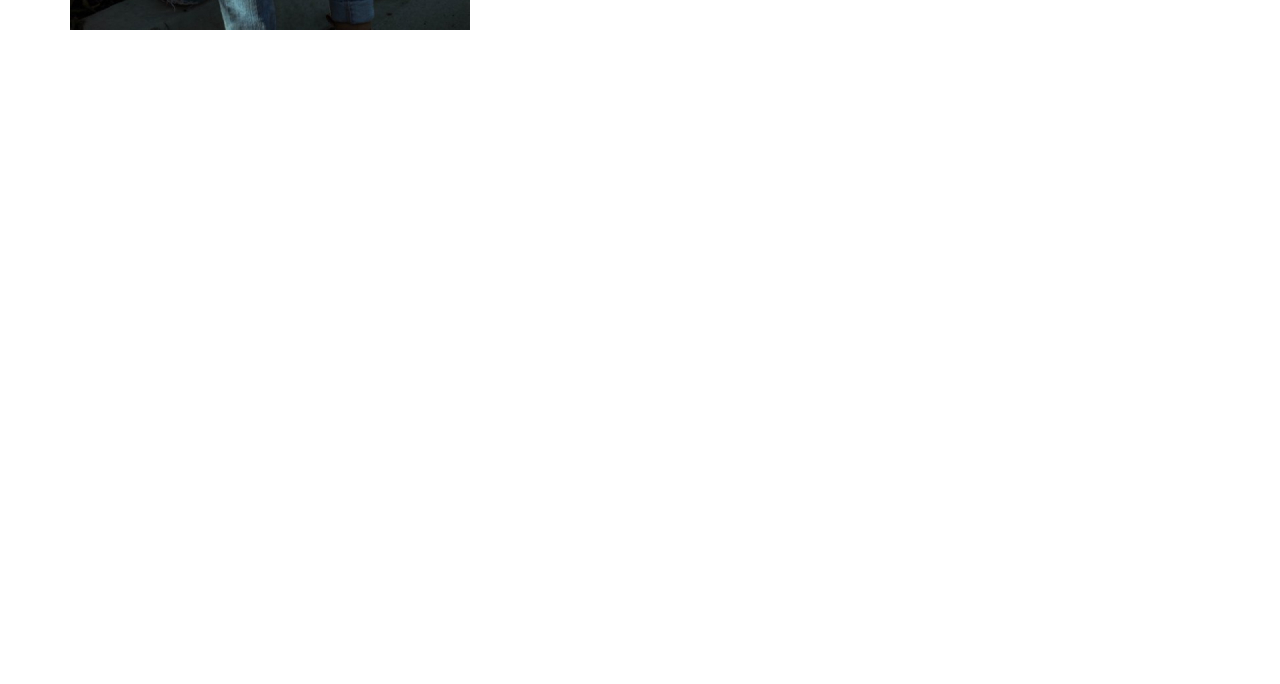
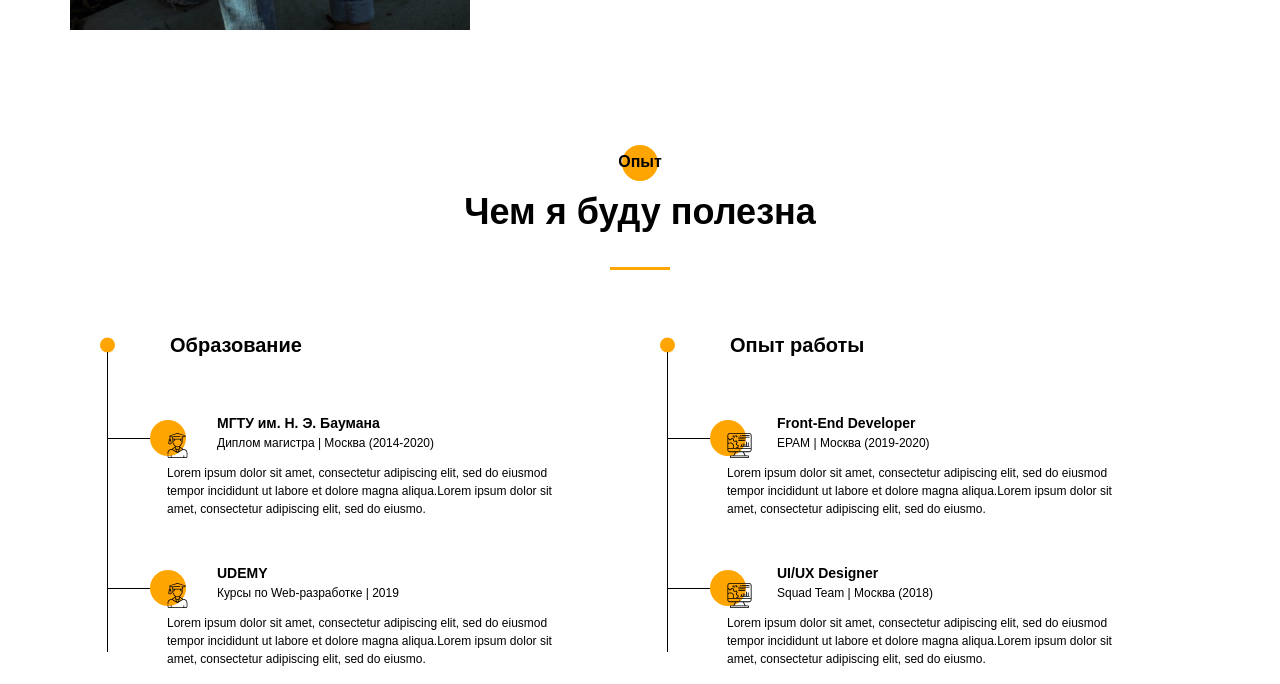
Before and after one commit to Abubjazov/PORTFOLIO, a website: page src/index.html in a window 1280 px wide. Shown: the part 1490-2174 px from the top of the page. Before the commit the page ends 1520 px from the top, so only its background shows below. Drawn offline with nearby package versions, Linux system fonts and the light colour scheme; files that its build step writes are made by us from their sources.

Commit message:
свёрстана секция resume

```diff
--- a/src/index.html
+++ b/src/index.html
@@ -186,6 +186,118 @@
         </div>
     </section>
 
+    <section class="resume">
+        <div class="container">
+
+            <h2 class="title title_fz16 resume__title">Опыт</h2>
+            <div class="title resume__subtitle">Чем я буду полезна</div>
+            <div class="divider"></div>
+
+            <div class="resume__wrapper">
+
+                <div class="resume__column">
+                    <h3 class="title title_fz20 resume__column-title">Образование</h3>
+                    <ul>
+
+                        <li>
+                            <div class="resume__item">
+
+                                <div class="resume__item-head">
+
+                                    <div class="resume__item-icon">
+                                        <img src="icons/experience/university.svg" alt="education">
+                                    </div>
+
+                                    <h4 class="title title_fz14">МГТУ им. Н. Э. Баумана</h4>
+
+                                    <div class="resume__item-location">Диплом магистра | Москва (2014-2020)</div>
+
+                                </div>
+
+                                <div class="resume__item-desc">
+                                    Lorem ipsum dolor sit amet, consectetur adipiscing elit, sed do eiusmod tempor incididunt ut labore et dolore magna aliqua.Lorem ipsum dolor sit amet, consectetur adipiscing elit, sed do eiusmo.
+                                </div>
+                            </div>
+                        </li>
+
+                        <li>
+                            <div class="resume__item">
+
+                                <div class="resume__item-head">
+
+                                    <div class="resume__item-icon">
+                                        <img src="icons/experience/university.svg" alt="education">
+                                    </div>
+
+                                    <h4 class="title title_fz14">UDEMY</h4>
+
+                                    <div class="resume__item-location">Курсы по Web-разработке  | 2019</div>
+
+                                </div>
+
+                                <div class="resume__item-desc">
+                                    Lorem ipsum dolor sit amet, consectetur adipiscing elit, sed do eiusmod tempor incididunt ut labore et dolore magna aliqua.Lorem ipsum dolor sit amet, consectetur adipiscing elit, sed do eiusmo.
+                                </div>
+                            </div>
+                        </li>
+
+                    </ul>
+                </div>
+
+                <div class="resume__column">
+                    <h3 class="title title_fz20 resume__column-title">Опыт работы</h3>
+                    <ul>
+
+                        <li>
+                            <div class="resume__item">
+
+                                <div class="resume__item-head">
+
+                                    <div class="resume__item-icon">
+                                        <img src="icons/experience/developer.svg" alt="developer">
+                                    </div>
+
+                                    <h4 class="title title_fz14">Front-End Developer</h4>
+
+                                    <div class="resume__item-location">EPAM | Москва (2019-2020)</div>
+
+                                </div>
+
+                                <div class="resume__item-desc">
+                                    Lorem ipsum dolor sit amet, consectetur adipiscing elit, sed do eiusmod tempor incididunt ut labore et dolore magna aliqua.Lorem ipsum dolor sit amet, consectetur adipiscing elit, sed do eiusmo.
+                                </div>
+                            </div>
+                        </li>
+
+                        <li>
+                            <div class="resume__item">
+
+                                <div class="resume__item-head">
+
+                                    <div class="resume__item-icon">
+                                        <img src="icons/experience/developer.svg" alt="developer">
+                                    </div>
+
+                                    <h4 class="title title_fz14">UI/UX Designer</h4>
+
+                                    <div class="resume__item-location">Squad Team | Москва (2018)</div>
+
+                                </div>
+
+                                <div class="resume__item-desc">
+                                    Lorem ipsum dolor sit amet, consectetur adipiscing elit, sed do eiusmod tempor incididunt ut labore et dolore magna aliqua.Lorem ipsum dolor sit amet, consectetur adipiscing elit, sed do eiusmo.
+                                </div>
+                            </div>
+                        </li>
+
+                    </ul>
+                </div>
+
+            </div>
+
+        </div>
+    </section>
+
     <script src="js/script.js"></script>
 
 </body>
--- a/src/sass/base/_title.scss
+++ b/src/sass/base/_title.scss
@@ -11,6 +11,10 @@
         font-size: 16px;
         line-height: 24px;
     }
+    &_fz20 {
+        font-size: 20px;
+        line-height: 30px;
+    }
     &_fz48 {
         font-size: 48px;
     }
--- a/src/sass/blocks/_aboutme.scss
+++ b/src/sass/blocks/_aboutme.scss
@@ -20,7 +20,7 @@
     }
     &__block {
         .divider {
-            margin-top: 4px;
+            margin: 0;
         }
     }
     &__desc {
--- a/src/sass/blocks/_container.scss
+++ b/src/sass/blocks/_container.scss
@@ -6,6 +6,6 @@
 .divider {
     width: 60px;
     height: 3px;
-    margin-top: 25px;
+    margin: 25px auto 0 auto;
     background-color: $main-color;
 }
--- /dev/null
+++ b/src/sass/blocks/_resume.scss
@@ -0,0 +1,94 @@
+.resume {
+    padding-top: 120px;
+    &__title{
+        position: relative;
+        text-align: center;
+        @include circle;
+            &:before {
+                top: -20%;
+                left: 50%;
+                transform: translateX(-50%);
+            }
+    }
+    &__subtitle {
+        text-align: center;
+    }
+    .divider {
+        text-align: center;
+    }
+    &__wrapper {
+        padding: 60px 65px 0 65px;
+        display: grid;
+        grid-template-columns: repeat(2, 425px);
+        column-gap: 135px;
+    }
+    &__column {
+        &-title {
+            position: relative;
+            padding-left: 35px;
+            @include circle;
+                &:before {
+                    left: -35px;
+                    top: 50%;
+                    transform: translateY(-50%);
+                    width: 15px;
+                    height: 15px;
+                }
+        }
+        ul {
+            list-style-type: none;
+            li {
+                position: relative;
+                &:after {
+                    content: "";
+                    width: 1px;
+                    height: 100%;
+                    position: absolute;
+                    top: -16px;
+                    left: -60px;
+                    background-color: #000;
+                }
+            }
+        }
+    }
+    &__item {
+        position: relative;
+        &:before {
+            content: "";
+            height: 1px;
+            width: 42px;
+            position: absolute;
+            background-color: #000;
+            left: -59px;
+            top: 70px;
+        }
+        &-head {
+            position: relative;
+            padding: 45px 0 0 50px;
+            h4 {
+                margin-bottom: 0;
+            }
+        }
+        &-icon {
+            position: absolute;
+            top: 65px;
+            left: 0;
+            @include circle;
+                &:before {
+                    left: -17px;
+                    top: -13px;
+                }
+        }
+        &-location {
+            font-size: 12px;
+            line-height: 18px;
+            color: #000000;
+        }
+        &-desc {
+            margin-top: 12px;
+            font-size: 12px;
+            line-height: 18px;
+            color: #000000;
+        }
+    }
+}
--- a/src/sass/style.scss
+++ b/src/sass/style.scss
@@ -15,3 +15,4 @@
 @import 'blocks/menu';
 @import 'blocks/promo';
 @import 'blocks/aboutme';
+@import 'blocks/resume';
```
